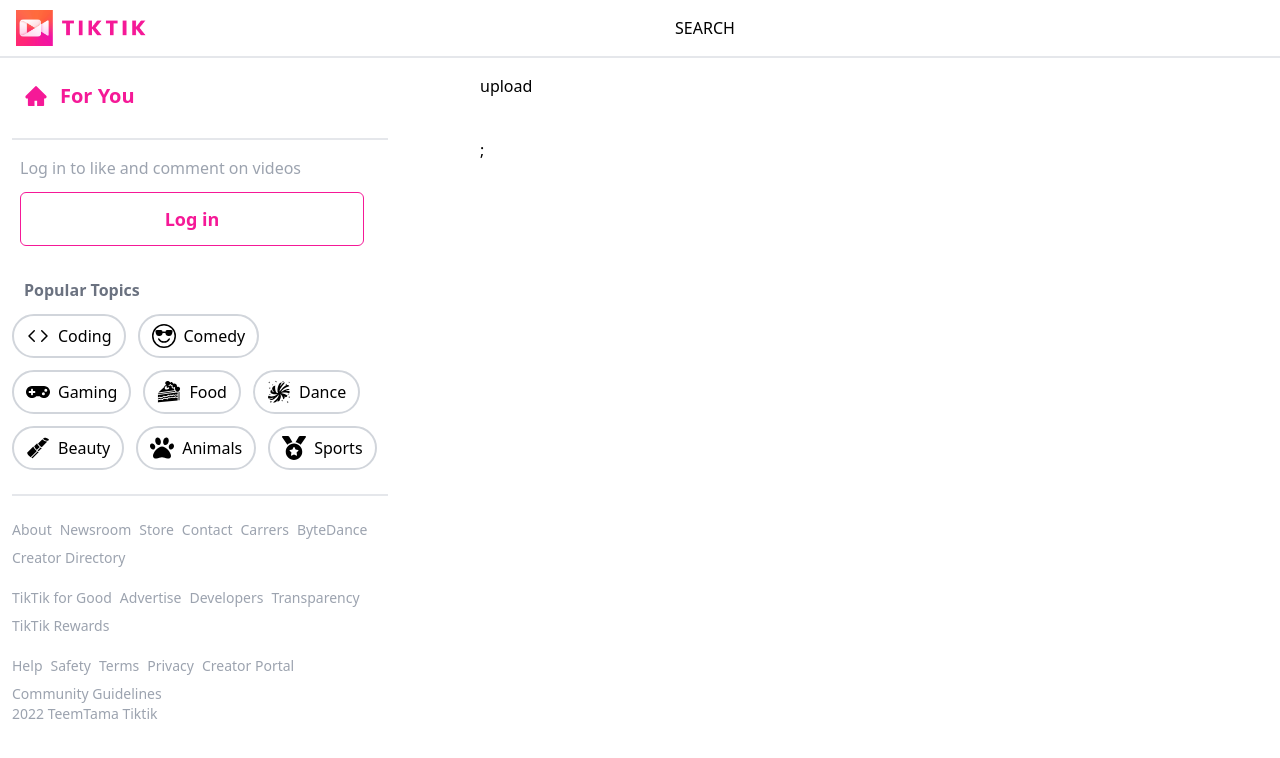
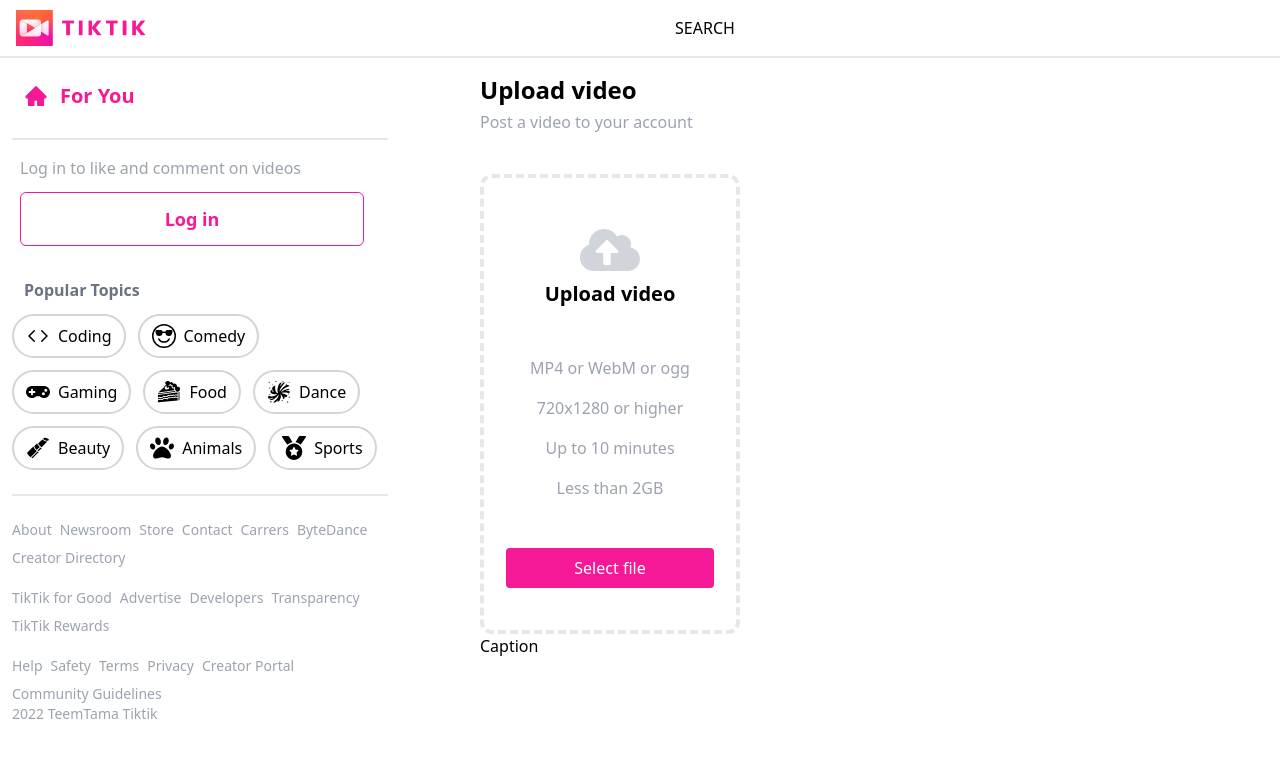
Before and after one commit to anggriawanmr/tiktik_app, a Next.js app: page /upload in a window 1280 px wide. Shown: the top 758 px of the page. Built offline with nearby package versions, Linux system fonts and the light colour scheme.

Commit message:
Editiong upload api :hammer:

```diff
--- a/pages/_app.tsx
+++ b/pages/_app.tsx
@@ -25,7 +25,7 @@ const MyApp = ({ Component, pageProps }: AppProps) => {
           <SideBar />
         </div>
         <div className="mt-4 flex flex-col gap-10 overflow-auto h-[88vh] videos flex-1">
-          <Component {...pageProps} />;
+          <Component {...pageProps} />
         </div>
       </div>
     </GoogleOAuthProvider>
--- a/pages/upload.tsx
+++ b/pages/upload.tsx
@@ -1,7 +1,106 @@
-import React from 'react';
+import React, { useState, useEffect } from 'react';
+import { useRouter } from 'next/router';
+import { FaCloudUploadAlt } from 'react-icons/fa';
+import { MdDelete } from 'react-icons/md';
+import axios from 'axios';
+import { SanityAssetDocument } from '@sanity/client';
 
-const upload = () => {
-  return <div>upload</div>;
+import useAuthStore from '../store/authStore';
+import { client } from '../utils/client';
+
+const Upload = () => {
+  const [isLoading, setIsLoading] = useState(false);
+  const [videoAsset, setVideoAsset] = useState<
+    SanityAssetDocument | undefined
+  >();
+  const [wrongFileType, setWrongFileType] = useState(false);
+
+  const uploadVideo = async (e: any) => {
+    const selectedFile = e.target.files[0];
+    const fileTypes = ['video/mp4', 'video/webm', 'video/ogg'];
+
+    if (fileTypes.includes(selectedFile.type)) {
+      client.assets
+        .upload('file', selectedFile, {
+          contentType: selectedFile.type,
+          filename: selectedFile.name,
+        })
+        .then((data) => {
+          setVideoAsset(data);
+          setIsLoading(false);
+        });
+    } else {
+      setIsLoading(false);
+      setWrongFileType(true);
+    }
+  };
+
+  return (
+    <div className="flex w-full h-full">
+      <div className="bg-white rounded-lg">
+        <div>
+          <div>
+            <p className="text-2xl font-bold">Upload video</p>
+            <p className="text-md text-gray-400 mt-1">
+              Post a video to your account
+            </p>
+          </div>
+          <div className="border-dashed rounded-xl border-4 border-gray-200 flex flex-col justify-center items-center outline-none mt-10 w-[260px] h-[460px] p-10 cursor-pointer hover:border-red-300 hover:bg-gray-100">
+            {isLoading ? (
+              <p>Uploading</p>
+            ) : (
+              <div>
+                {videoAsset ? (
+                  <div>
+                    <video
+                      src={videoAsset.url}
+                      loop
+                      controls
+                      className="rounded-xl h-[450px] mt-16 bg-black"
+                    ></video>
+                  </div>
+                ) : (
+                  <label className="cursor-pointer">
+                    <div className="flex flex-col items-center justify-center h-full">
+                      <div className="flex flex-col items-center justify-center">
+                        <p className="font-bold text-xl">
+                          <FaCloudUploadAlt className="text-gray-300 text-6xl" />
+                        </p>
+                        <p className="text-xl font-semibold">Upload video</p>
+                      </div>
+                      <p className="text-gray-400 text-center mt-10 text-small leading-10">
+                        MP4 or WebM or ogg <br />
+                        720x1280 or higher <br />
+                        Up to 10 minutes <br />
+                        Less than 2GB
+                      </p>
+                      <p className="bg-[#f51997] text-center mt-10 rounded text-white text-md font-medium p-2 w-52 outline-none">
+                        Select file
+                      </p>
+                    </div>
+                    <input
+                      type="file"
+                      name="upload-video"
+                      className="w-0 h-0"
+                      onChange={uploadVideo}
+                    ></input>
+                  </label>
+                )}
+              </div>
+            )}
+            {wrongFileType && (
+              <p className="text-center text-xl text-red-400 font-semibold mt-4 w-[250px]">
+                Please select a video file
+              </p>
+            )}
+          </div>
+          <div className="flex flex-col gap-3 pb-10">
+            <label htmlFor="">Caption</label>
+          </div>
+        </div>
+      </div>
+    </div>
+  );
 };
 
-export default upload;
+export default Upload;
```
